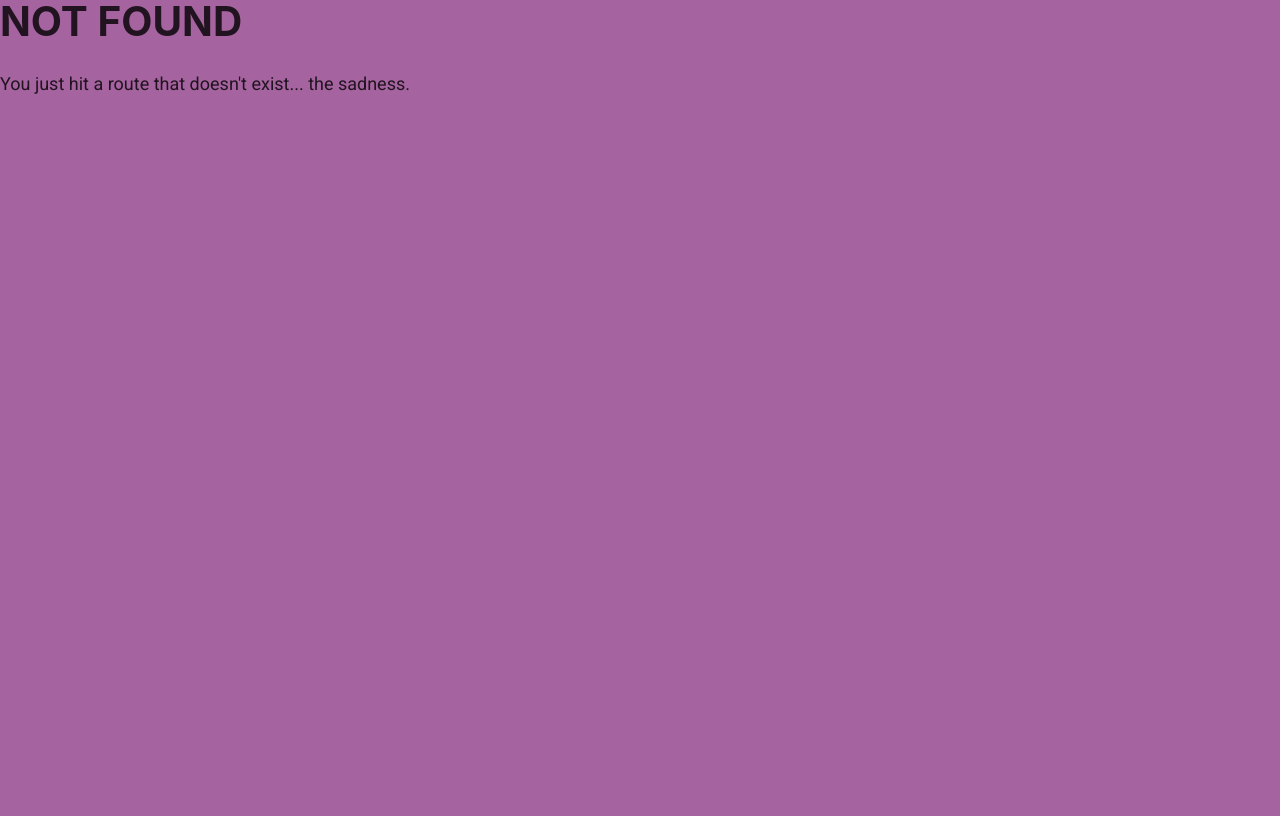
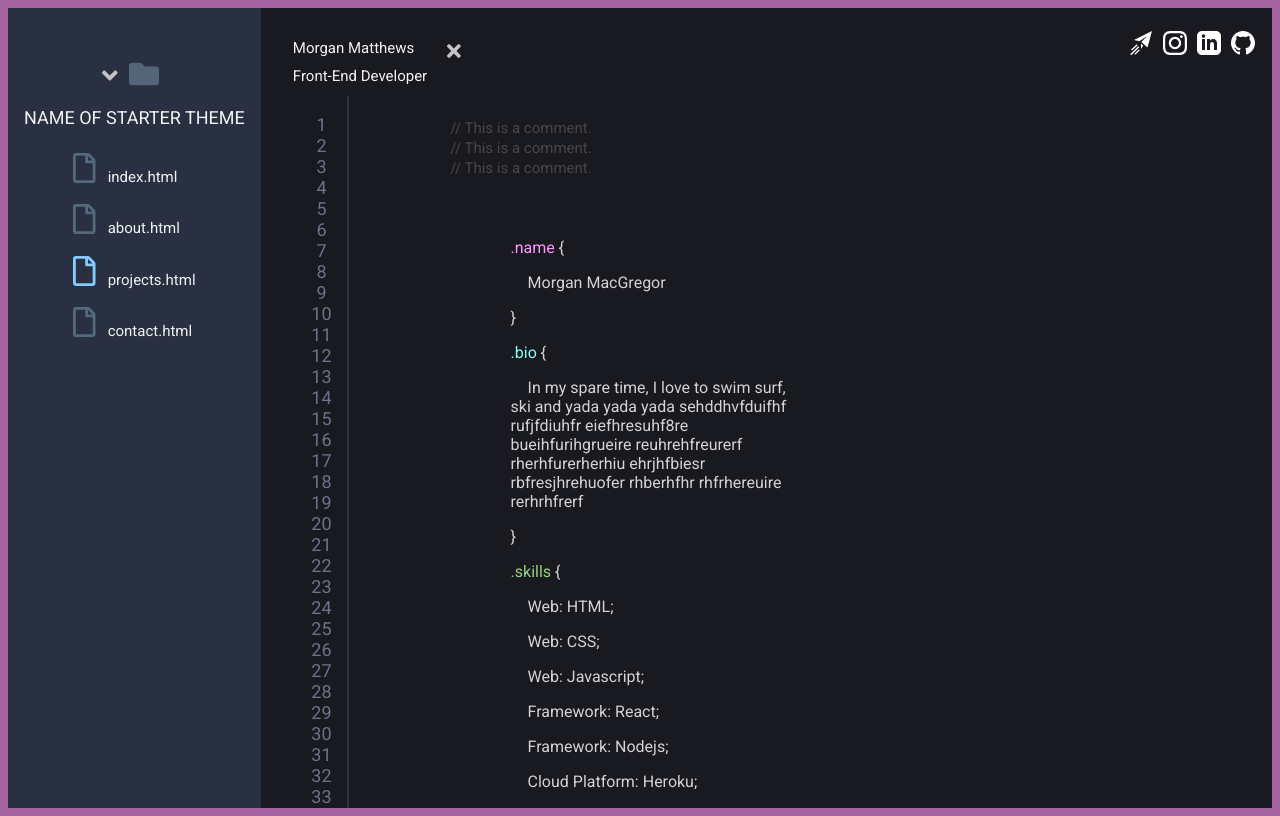
Before and after one commit to giocare/gatsby-starter-keturah, a Gatsby site: page /about in a window 1280 px wide. Before the commit this address had no page. Built offline with nearby package versions, Linux system fonts and the light colour scheme; Gatsby itself is replaced by a stand-in of ours; a web font is replaced by a local one.

Commit message:
Added About Page

```diff
--- /dev/null
+++ b/src/components/AboutPage.js
@@ -0,0 +1,14 @@
+import React from "react"
+
+import Header from "../components/header"
+import Bio from "../components/Bio"
+
+
+const About = () =>  (
+  <div className="about-container">
+    <Header />
+    <Bio />
+  </div>
+)
+
+export default About
--- /dev/null
+++ b/src/components/Bio.js
@@ -0,0 +1,74 @@
+import React from "react"
+import picture from "../images/about-picture.jpg"
+
+
+// const Bio = () =>  (
+//   render(
+
+//   )
+
+// )
+
+
+
+
+class Bio extends React.Component  {
+  render(){
+    return(
+      <div>
+
+        <div className="line-numbers">
+          <p>1 2 3 4 5 6 7 8 9 10 11 12 13 14 15 16 17 18 19 20 21 22 23 24 25 26 27 28 29 30 31 32 33 34</p>
+        </div>
+        <div className="divider">
+        </div>
+
+        <div>
+
+          <div className="comments">
+              <p>// This is a comment.</p>
+              <p>// This is a comment.</p>
+              <p>// This is a comment.</p>
+          </div>
+
+            <div className="about-main-section">
+
+            <ul className="about-list">
+              <li>
+                <p><span style={{ color: "#FF97FF"}}>.name</span> &#123; </p>
+                  <p className="tag-info">Morgan MacGregor</p>
+                <p>&#125;</p>
+              </li>
+              <li>
+                <p><span style={{ color: "#86FFF8"}}>.bio</span> &#123; </p>
+                  <p className="tag-info">In my spare time, I love to swim surf, ski and yada yada yada sehddhvfduifhf rufjfdiuhfr eiefhresuhf8re bueihfurihgrueire reuhrehfreurerf rherhfurerherhiu ehrjhfbiesr rbfresjhrehuofer rhberhfhr rhfrhereuire rerhrhfrerf </p>
+                <p>&#125;</p>
+              </li>
+              <li>
+                <p><span style={{ color: "#94D381"}}>.skills</span> &#123; </p>
+                  <p className="tag-info">Web: HTML;</p>
+                  <p className="tag-info">Web: CSS;</p>
+                  <p className="tag-info">Web: Javascript;</p>
+                  <p className="tag-info">Framework: React;</p>
+                  <p className="tag-info">Framework: Nodejs;</p>
+                  <p className="tag-info">Cloud Platform: Heroku;</p>
+                <p>&#125;</p>
+              </li>
+            </ul>
+
+            <div className="about-image-container">
+              <img src={picture} />
+            </div>
+
+            </div>
+
+
+        </div>
+      </div>
+
+    )
+
+  }
+}
+
+export default Bio
--- a/src/components/Nav.js
+++ b/src/components/Nav.js
@@ -60,12 +60,12 @@ class Nav extends React.Component  {
             <div className="navbar-pages">
                 <FontAwesomeIcon icon={ faFile } style={{ color: '#536A7C', fontSize:'30px', float:'left'}}/>
                 &nbsp;&nbsp;&nbsp;
-                <Link to="/"><p>about.html</p></Link>
+                <Link to="/about"><p>about.html</p></Link>
             </div>
             <div className="navbar-pages">
                 <FontAwesomeIcon icon={ faFile } style={{ color: '#86CAFF', fontSize:'30px', float:'left'}}/>
                 &nbsp;&nbsp;&nbsp;
-                <Link to="/about"><p>projects.html</p></Link>
+                <Link to="/portfolio"><p>projects.html</p></Link>
             </div>
             <div className="navbar-pages">
                 <FontAwesomeIcon icon={ faFile } style={{ color: '#536A7C', fontSize:'30px', float:'left'}}/>
--- /dev/null
+++ b/src/pages/about.js
@@ -0,0 +1,57 @@
+import React, { Component } from "react"
+import SEO from "../components/seo"
+
+import Nav from "../components/Nav"
+import Main from "../components/Main"
+import AboutPage from "../components/AboutPage"
+
+
+class About extends Component {
+  constructor() {
+    super();
+    this.state = {
+      navToggle: false
+    }
+  }
+
+  componentDidMount() {
+    if(window.screen.availWidth < 800) {
+      this.setState({ navToggle: true })
+    }
+    else {
+      this.setState({ navToggle: false })
+    }
+  }
+
+  render() {
+    console.log(this.state.navToggle, window.screen.availWidth)
+    const toggler = () => {
+      if(this.state.navToggle === true) {
+        return(
+          <div className="about-page">
+            <SEO title="About" />
+            <AboutPage />
+          </div>
+        );
+      }
+      else {
+        return(
+          <div className="about-page">
+            <SEO title="About" />
+            <Nav />
+            <AboutPage />
+          </div>
+        );
+      }
+    }
+
+    return (
+      <div className="about-page-container">
+        {toggler()}
+      </div>
+    )
+  }
+}
+
+
+export default About;
--- a/src/pages/portfolio.js
+++ b/src/pages/portfolio.js
@@ -3,6 +3,7 @@ import SEO from "../components/seo"
 
 import Nav from "../components/Nav"
 import Main from "../components/Main"
+
 
 
 class PortfolioPage extends Component {
@@ -28,7 +29,7 @@ class PortfolioPage extends Component {
       if(this.state.navToggle === true) {
         return(
           <div className="portfolio-page">
-            <SEO title="Page two" />
+            <SEO title="Portfolio" />
             <Main />
           </div>
         );
@@ -36,7 +37,7 @@ class PortfolioPage extends Component {
       else {
         return(
           <div className="portfolio-page">
-            <SEO title="Page two" />
+            <SEO title="Portfolio" />
             <Nav />
             <Main />
           </div>
--- a/src/styles/global.css
+++ b/src/styles/global.css
@@ -69,9 +69,6 @@
 
 /* */
 
-.header-container {
-   /* background-color: teal; */
-}
 
 .user-info {
     display: inline-block;
@@ -345,3 +342,53 @@ header {
         width: 6%;
     }
 }
+
+/* =======A B O U T  P A G E================== */
+.about-page {
+    display: flex;
+}
+
+.about-container {
+    background: #191920;
+    width: 100%;
+    height:  100vh;
+    overflow: auto
+}
+
+.comments {
+    display: inline-block;
+    color: rgb(71, 71, 71);
+    line-height: 5px;
+    margin-left: 10%;
+    font-size: 15px;
+    margin-top: 15px;
+}
+
+.about-main-section {
+    display: inline-block;
+    width: 70%;
+    margin-top: 2%;
+    margin-left: 5%;
+}
+
+.about-list {
+    list-style-type: none;
+    color: lightgray;
+    margin-left: 10%;
+    margin-right: 10%;
+    font-size: 16px;
+    display: inline-block;
+    width: 40%;
+    /* border: blue 2px solid; */
+}
+
+.about-image-container {
+    display: inline-block;
+    width: 40%;
+    object-fit: cover;
+    /* border: red 2px solid; */
+}
+
+.tag-info {
+    text-indent: 17px
+}
```
Also changed, not shown: 1 other file.
